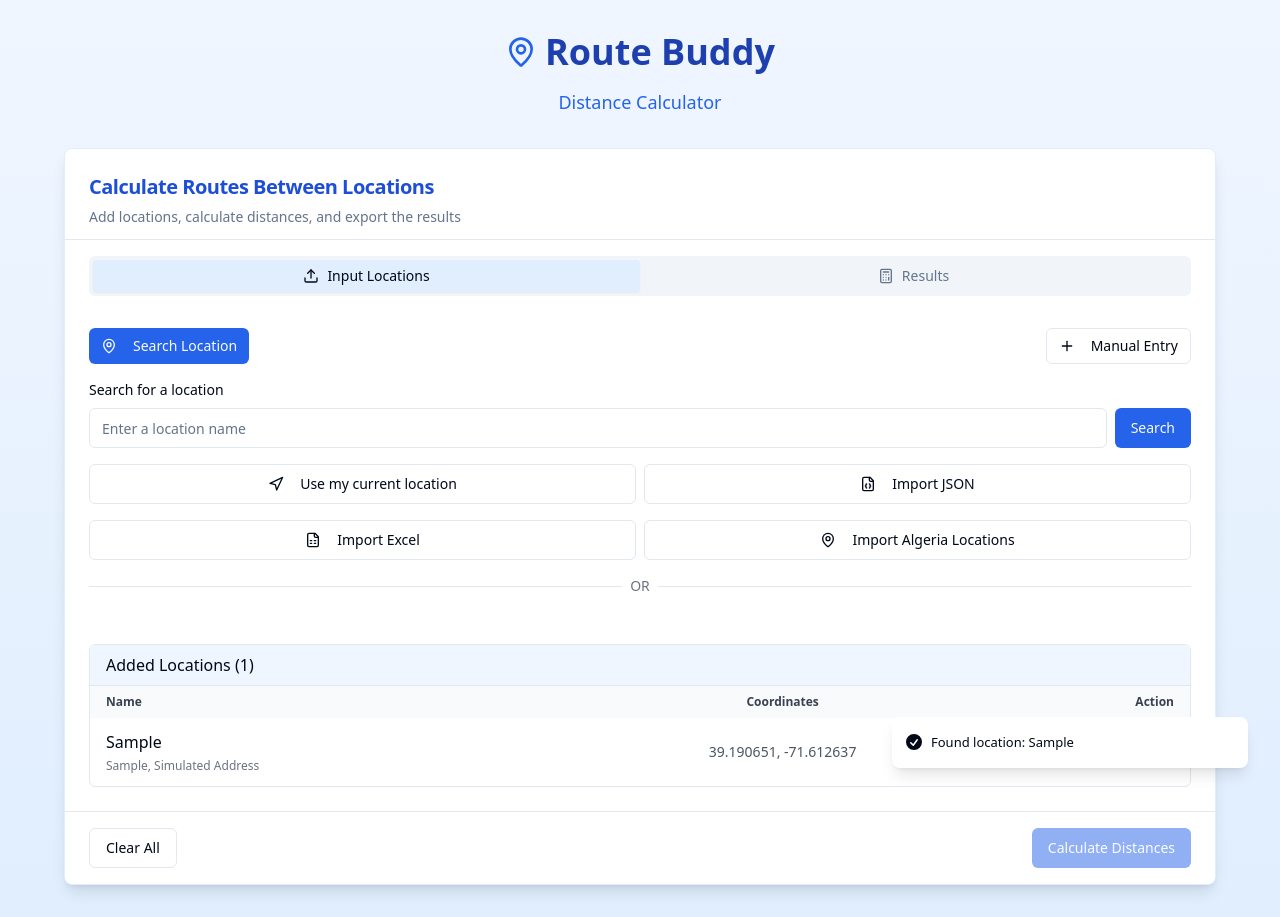
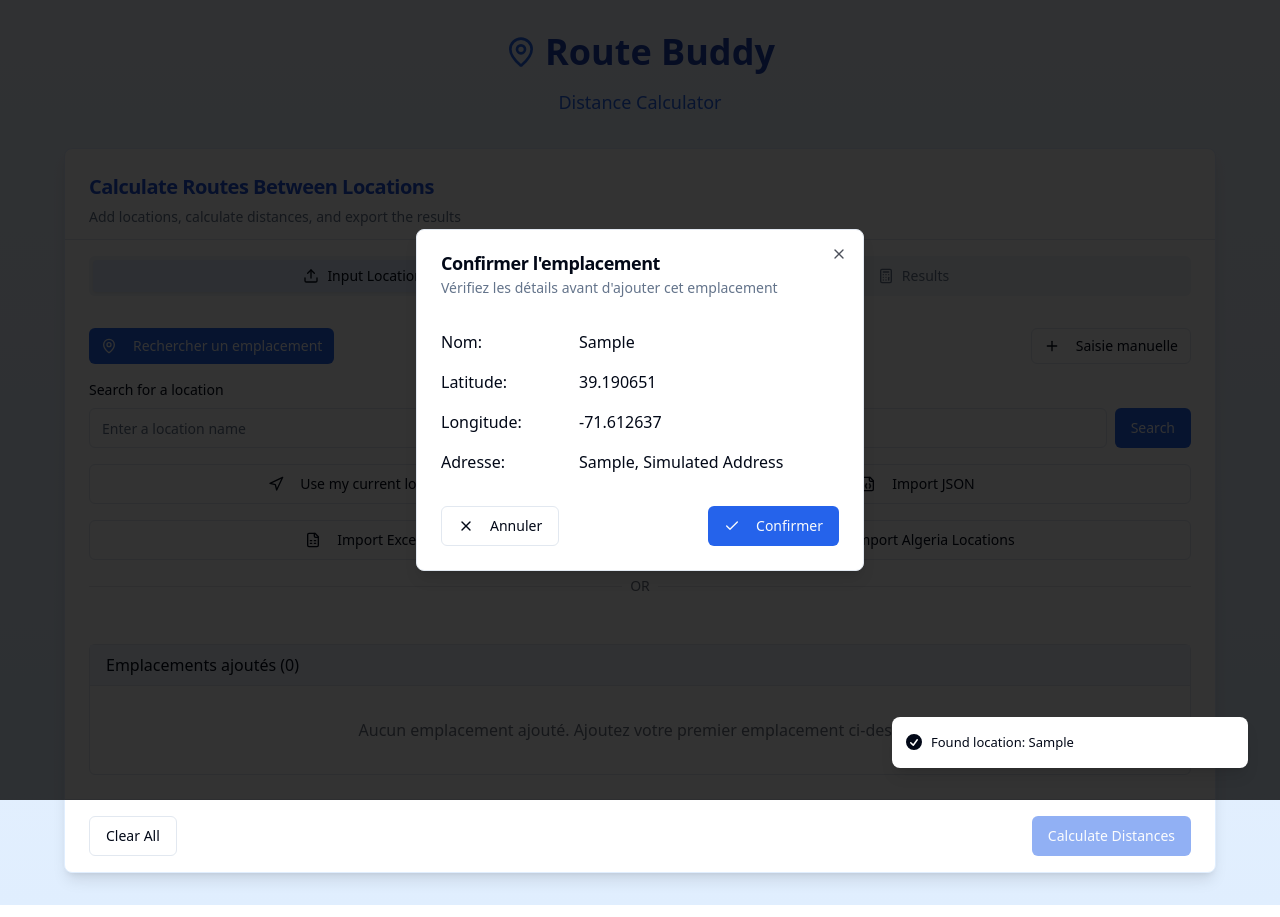
Before and after one commit to faroukbac/route-buddy-distance-calc, a React (Vite) app: page / in a window 1280 px wide. Both pictures are taken after typing "Sample" into the empty fields and a click on the button "Search". Built offline with nearby package versions, Linux system fonts and the light colour scheme.

Commit message:
Add confirmation dialog for location entries
Implement a confirmation dialog to validate location entries before adding them to the application.

```diff
--- /dev/null
+++ b/src/components/LocationConfirmDialog.tsx
@@ -0,0 +1,75 @@
+
+import { Location } from "@/types/location";
+import {
+  Dialog,
+  DialogContent,
+  DialogHeader,
+  DialogTitle,
+  DialogDescription,
+  DialogFooter
+} from "@/components/ui/dialog";
+import { Button } from "@/components/ui/button";
+import { Check, X } from "lucide-react";
+
+interface LocationConfirmDialogProps {
+  location: Location | null;
+  open: boolean;
+  onOpenChange: (open: boolean) => void;
+  onConfirm: () => void;
+  onCancel: () => void;
+}
+
+const LocationConfirmDialog = ({
+  location,
+  open,
+  onOpenChange,
+  onConfirm,
+  onCancel
+}: LocationConfirmDialogProps) => {
+  if (!location) return null;
+
+  return (
+    <Dialog open={open} onOpenChange={onOpenChange}>
+      <DialogContent className="sm:max-w-md">
+        <DialogHeader>
+          <DialogTitle>Confirmer l'emplacement</DialogTitle>
+          <DialogDescription>
+            Vérifiez les détails avant d'ajouter cet emplacement
+          </DialogDescription>
+        </DialogHeader>
+        <div className="grid gap-4 py-4">
+          <div className="grid grid-cols-3 gap-4 items-center">
+            <span className="font-medium">Nom:</span>
+            <span className="col-span-2">{location.name}</span>
+          </div>
+          <div className="grid grid-cols-3 gap-4 items-center">
+            <span className="font-medium">Latitude:</span>
+            <span className="col-span-2">{location.lat.toFixed(6)}</span>
+          </div>
+          <div className="grid grid-cols-3 gap-4 items-center">
+            <span className="font-medium">Longitude:</span>
+            <span className="col-span-2">{location.lng.toFixed(6)}</span>
+          </div>
+          {location.address && (
+            <div className="grid grid-cols-3 gap-4 items-center">
+              <span className="font-medium">Adresse:</span>
+              <span className="col-span-2">{location.address}</span>
+            </div>
+          )}
+        </div>
+        <DialogFooter className="sm:justify-between">
+          <Button variant="outline" onClick={onCancel}>
+            <X className="mr-2 h-4 w-4" />
+            Annuler
+          </Button>
+          <Button onClick={onConfirm} className="bg-blue-600 hover:bg-blue-700">
+            <Check className="mr-2 h-4 w-4" />
+            Confirmer
+          </Button>
+        </DialogFooter>
+      </DialogContent>
+    </Dialog>
+  );
+};
+
+export default LocationConfirmDialog;
--- a/src/components/LocationsInput.tsx
+++ b/src/components/LocationsInput.tsx
@@ -1,3 +1,4 @@
+
 import { useState } from 'react';
 import { Button } from "@/components/ui/button";
 import { Input } from "@/components/ui/input";
@@ -6,6 +7,7 @@ import { Plus, Trash, MapPin } from "lucide-react";
 import { toast } from "sonner";
 import { Location } from "@/types/location";
 import LocationSearch from './LocationSearch';
+import LocationConfirmDialog from './LocationConfirmDialog';
 
 interface LocationsInputProps {
   locations: Location[];
@@ -23,11 +25,13 @@ const LocationsInput = ({
   const [name, setName] = useState("");
   const [coordinates, setCoordinates] = useState("");
   const [isManualMode, setIsManualMode] = useState(false);
+  const [pendingLocation, setPendingLocation] = useState<Location | null>(null);
+  const [showConfirmDialog, setShowConfirmDialog] = useState(false);
 
   const handleAddLocation = () => {
     // Validation
     if (!name.trim()) {
-      toast.error("Please enter a location name");
+      toast.error("Veuillez saisir un nom d'emplacement");
       return;
     }
 
@@ -35,7 +39,7 @@ const LocationsInput = ({
     const coordParts = coordinates.split(',').map(part => part.trim());
 
     if (coordParts.length !== 2) {
-      toast.error("Coordinates must be in the format 'latitude, longitude'");
+      toast.error("Les coordonnées doivent être au format 'latitude, longitude'");
       return;
     }
 
@@ -43,32 +47,53 @@ const LocationsInput = ({
     const lng = parseFloat(coordParts[1]);
 
     if (isNaN(lat) || isNaN(lng)) {
-      toast.error("Please enter valid latitude and longitude values");
+      toast.error("Veuillez saisir des valeurs de latitude et longitude valides");
       return;
     }
 
     if (lat < -90 || lat > 90) {
-      toast.error("Latitude must be between -90 and 90");
+      toast.error("La latitude doit être comprise entre -90 et 90");
       return;
     }
 
     if (lng < -180 || lng > 180) {
-      toast.error("Longitude must be between -180 and 180");
+      toast.error("La longitude doit être comprise entre -180 et 180");
       return;
     }
 
-    // Add location
-    onAddLocation({ name, lat, lng });
-
-    // Clear inputs
-    setName("");
-    setCoordinates("");
-
-    toast.success(`Added location: ${name}`);
+    // Set pending location and show confirmation dialog
+    setPendingLocation({ name, lat, lng });
+    setShowConfirmDialog(true);
   };
 
   const handleLocationSelect = (name: string, lat: number, lng: number, address: string) => {
-    onAddLocation({ name, lat, lng, address });
+    // Set pending location and show confirmation dialog
+    setPendingLocation({ name, lat, lng, address });
+    setShowConfirmDialog(true);
+  };
+
+  const handleConfirmLocation = () => {
+    if (pendingLocation) {
+      onAddLocation(pendingLocation);
+
+      // Clear inputs if it was manual entry
+      if (isManualMode) {
+        setName("");
+        setCoordinates("");
+      }
+
+      // Close dialog and clear pending location
+      setShowConfirmDialog(false);
+      setPendingLocation(null);
+
+      toast.success(`Emplacement ajouté: ${pendingLocation.name}`);
+    }
+  };
+
+  const handleCancelLocation = () => {
+    // Close dialog and clear pending location
+    setShowConfirmDialog(false);
+    setPendingLocation(null);
   };
 
   return (
@@ -83,7 +108,7 @@ const LocationsInput = ({
               className={!isManualMode ? "bg-blue-600 hover:bg-blue-700" : ""}
             >
               <MapPin className="h-4 w-4 mr-2" />
-              Search Location
+              Rechercher un emplacement
             </Button>
             <Button
               variant={isManualMode ? "default" : "outline"}
@@ -92,26 +117,26 @@ const LocationsInput = ({
               className={isManualMode ? "bg-blue-600 hover:bg-blue-700" : ""}
             >
               <Plus className="h-4 w-4 mr-2" />
-              Manual Entry
+              Saisie manuelle
             </Button>
           </div>
 
           {isManualMode ? (
             <div className="grid gap-3 grid-cols-1 md:grid-cols-3">
               <div>
-                <Label htmlFor="name">Location Name</Label>
+                <Label htmlFor="name">Nom de l'emplacement</Label>
                 <Input
                   id="name"
-                  placeholder="Enter location name"
+                  placeholder="Entrer le nom de l'emplacement"
                   value={name}
                   onChange={(e) => setName(e.target.value)}
                 />
               </div>
               <div className="md:col-span-2">
-                <Label htmlFor="coordinates">Coordinates (lat, lng)</Label>
+                <Label htmlFor="coordinates">Coordonnées (lat, lng)</Label>
                 <Input
                   id="coordinates"
-                  placeholder="e.g. 35.33151545340188, -0.26259614606690074"
+                  placeholder="ex: 35.33151545340188, -0.26259614606690074"
                   value={coordinates}
                   onChange={(e) => setCoordinates(e.target.value)}
                 />
@@ -121,7 +146,7 @@ const LocationsInput = ({
                   onClick={handleAddLocation}
                   className="w-full bg-blue-600 hover:bg-blue-700"
                 >
-                  <Plus className="h-4 w-4 mr-2" /> Add
+                  <Plus className="h-4 w-4 mr-2" /> Ajouter
                 </Button>
               </div>
             </div>
@@ -133,19 +158,19 @@ const LocationsInput = ({
 
       <div className="border rounded-md">
         <div className="bg-blue-50 px-4 py-2 border-b">
-          <h3 className="font-medium">Added Locations ({locations.length})</h3>
+          <h3 className="font-medium">Emplacements ajoutés ({locations.length})</h3>
         </div>
         <div className="overflow-y-auto max-h-80">
           {locations.length === 0 ? (
             <div className="text-center py-8 text-gray-500">
-              No locations added yet. Add your first location above.
+              Aucun emplacement ajouté. Ajoutez votre premier emplacement ci-dessus.
             </div>
           ) : (
             <table className="w-full">
               <thead className="bg-gray-50 text-xs text-gray-700">
                 <tr>
-                  <th className="px-4 py-2 text-left">Name</th>
-                  <th className="px-4 py-2 text-center">Coordinates</th>
+                  <th className="px-4 py-2 text-left">Nom</th>
+                  <th className="px-4 py-2 text-center">Coordonnées</th>
                   <th className="px-4 py-2 text-right">Action</th>
                 </tr>
               </thead>
@@ -180,6 +205,15 @@ const LocationsInput = ({
           )}
         </div>
       </div>
+
+      {/* Confirmation Dialog */}
+      <LocationConfirmDialog
+        location={pendingLocation}
+        open={showConfirmDialog}
+        onOpenChange={setShowConfirmDialog}
+        onConfirm={handleConfirmLocation}
+        onCancel={handleCancelLocation}
+      />
     </div>
   );
 };
--- a/src/components/ui/dialog.tsx
+++ b/src/components/ui/dialog.tsx
@@ -1,3 +1,4 @@
+
 import * as React from "react"
 import * as DialogPrimitive from "@radix-ui/react-dialog"
 import { X } from "lucide-react"
```
